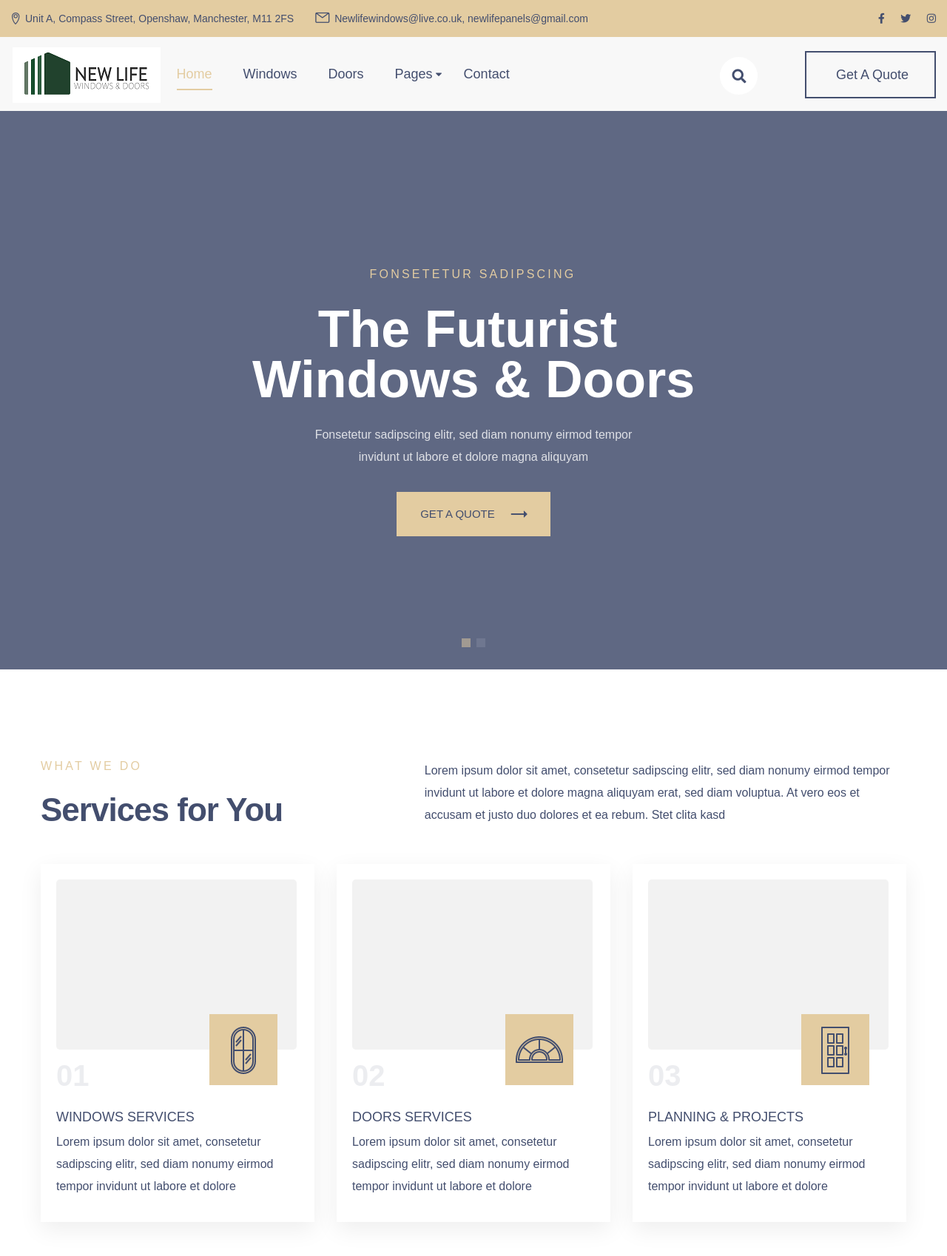
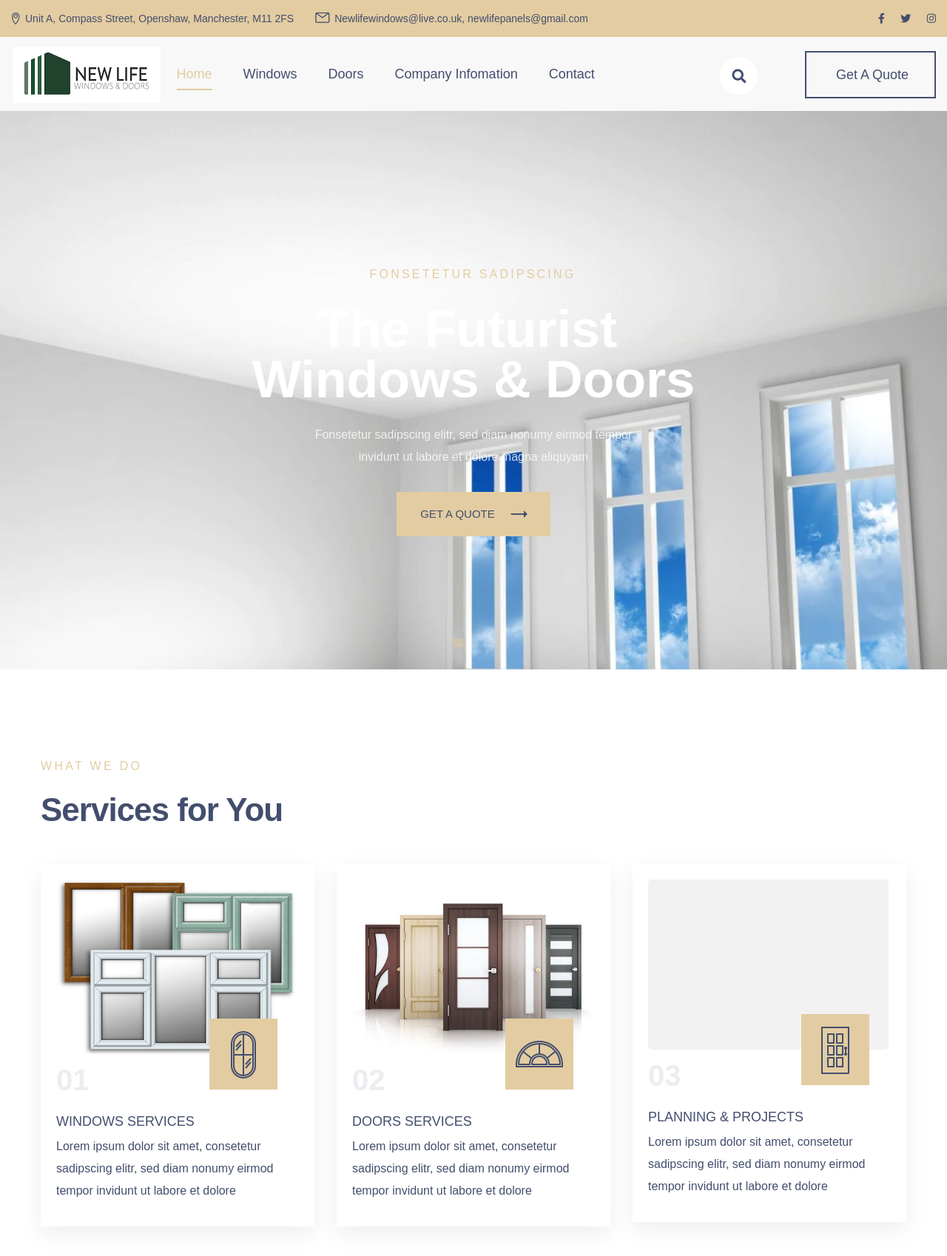
Before and after one commit to KashifNawabB/NewLifeWindows, a Django app: page / in a window 1280 px wide. Shown: the top 1698 px of the page at 74% size. Run offline with Django 3.2, Linux system fonts and the light colour scheme; some libraries are stand-ins or nearby versions; some web fonts are replaced.

Commit message:
saving progress

```diff
--- /dev/null
+++ b/static/stylesheet/myStyleSheet.css
@@ -0,0 +1,7 @@
+.slider_img{
+    width: 100%;
+    height: 100%;
+    background-position: center; /* Center the image */
+    background-repeat: no-repeat; /* Do not repeat the image */
+    background-size: cover;
+}
--- a/templates/basefile.html
+++ b/templates/basefile.html
@@ -15,6 +15,7 @@
        <link rel="stylesheet" type="text/css" href="{% static 'stylesheet/color.css' %}" />
        <!-- Animation -->
        <link rel="stylesheet" type="text/css" href="{% static 'stylesheet/animate.css' %}" />
+       <link rel="stylesheet" type="text/css" href="{% static 'stylesheet/myStyleSheet.css' %}" />
 
        <!-- Reponsive -->
        <link rel="stylesheet" type="text/css" href="{% static 'stylesheet/responsive.css' %}" />
@@ -75,24 +76,28 @@
                         </li>
                         <li><a href="/page_door">Doors</a>
                         </li>
-                        <li class="menu-item-has-children"><a href="#">Pages</a>
-                            <ul class="sub-menu">
-                                <li><a href="page-about.html">About Us</a></li>
-                                <li><a href="/company_info">Company Infomation</a></li>
-                                <li><a href="service.html">Services</a></li>
-                                <li><a href="service-details.html">Service Details</a></li>
-                                <li><a href="page-case-study.html">Case Study</a></li>
-                                <li><a href="study-details.html">Case Study Details</a></li>
-                                <li><a href="page-gallery.html">Gallery</a></li>
-                                <li><a href="page-Request-caculator.html">Cost Caculator</a></li>
-                                <li class="menu-item-has-children"><a href="blog-standard.html">Blog</a>
-                                    <ul class="sub-menu">
-                                        <li><a href="blog-standard.html">Blog Standard</a></li>
-                                        <li><a href="blog-details.html">Blog Details</a></li>
-                                    </ul>
-                                </li>
-                            </ul>
-                        </li>
+{#                          <li> <a href="#">About Us</a>#}
+{#                          </li>#}
+                          <li><a href="/company_info">Company Infomation</a>
+                          </li>
+{#                        <li class="menu-item-has-children"><a href="#">Pages</a>#}
+{#                            <ul class="sub-menu">#}
+{#                                <li><a href="page-about.html">About Us</a></li>#}
+{#                                <li><a href="/company_info">Company Infomation</a></li>#}
+{#                                <li><a href="service.html">Services</a></li>#}
+{#                                <li><a href="service-details.html">Service Details</a></li>#}
+{#                                <li><a href="page-case-study.html">Case Study</a></li>#}
+{#                                <li><a href="study-details.html">Case Study Details</a></li>#}
+{#                                <li><a href="page-gallery.html">Gallery</a></li>#}
+{#                                <li><a href="page-Request-caculator.html">Cost Caculator</a></li>#}
+{#                                <li class="menu-item-has-children"><a href="blog-standard.html">Blog</a>#}
+{#                                    <ul class="sub-menu">#}
+{#                                        <li><a href="blog-standard.html">Blog Standard</a></li>#}
+{#                                        <li><a href="blog-details.html">Blog Details</a></li>#}
+{#                                    </ul>#}
+{#                                </li>#}
+{#                            </ul>#}
+{#                        </li>#}
                         <li><a href="/page_contact">Contact</a></li>
                     </ul>
                       <!-- /.menu -->
--- a/templates/home2.html
+++ b/templates/home2.html
@@ -35,7 +35,7 @@
                         <div id="rev-slider2" class="rev_slider fullwidthabanner">
                             <ul>
                             <!-- Slide 1 -->
-                            <li data-transition="random">
+                            <li data-transition="random" class="slider_img" style="background-image: url({% static "images/windows/win2.jpg" %}); ">
                                     <!-- Main Image -->
                                     <!-- Layers -->
                                     <div
@@ -162,7 +162,7 @@
                             </li>
                             <!-- /End Slide 1 -->
                             <!-- Slide 2 -->
-                            <li data-transition="random">
+                            <li data-transition="random" class="slider_img" style="background-image: url({% static "images/windows/bifolddoor.jpg" %}); ">
                                 <!-- Main Image -->
                                 <!-- Layers -->
                                 <div
@@ -287,6 +287,8 @@
                                 </div>
                             </li>
                             <!-- /End Slide 2 -->
+                                <!-- Slider 3-->
+                            <li data-transition="random" class="slider_img" style="background-image: url({% static "images/windows/windoor3.jpg" %}); ">
                             </ul>
                         </div>
                     </div>
@@ -309,20 +311,20 @@
                                 <div class="flat-title">Services for You</div>
                             </div>
                             </div>
-                            <div class="content-service">
-                            <p class="content-p color-style1">
-                                Lorem ipsum dolor sit amet, consetetur sadipscing elitr, sed
-                                diam nonumy eirmod tempor invidunt ut labore et dolore magna
-                                aliquyam erat, sed diam voluptua. At vero eos et accusam et
-                                justo duo dolores et ea rebum. Stet clita kasd
-                            </p>
-                            </div>
+{#                            <div class="content-service">#}
+{#                            <p class="content-p color-style1">#}
+{#                                Lorem ipsum dolor sit amet, consetetur sadipscing elitr, sed#}
+{#                                diam nonumy eirmod tempor invidunt ut labore et dolore magna#}
+{#                                aliquyam erat, sed diam voluptua. At vero eos et accusam et#}
+{#                                justo duo dolores et ea rebum. Stet clita kasd#}
+{#                            </p>#}
+{#                            </div>#}
                         </div>
                         <div class="themesflat-spacer clearfix" data-desktop="43" data-mobile="43" data-smobile="43"></div>
                         <div class="col-sm-4">
                             <div class="image-box wow fadeInUp animated" data-wow-delay="0ms" data-wow-duration="1500ms">
                             <div class="image">
-                            <img src="{% static 'images/Services/imgservice1.jpg' %}" alt="">
+                            <img src="{% static 'images/windows/win3.png' %}" alt="">
                             </div>
                             <span class="number">01</span>
                             <div class="icon-window">
@@ -345,7 +347,7 @@
                             <div
                             class="image-box wow fadeInUp animated" data-wow-delay="0ms" data-wow-duration="1500ms">
                             <div class="image">
-                                <img src="{% static 'images/Services/imgservice2.jpg' %}" alt="">
+                                <img src="{% static 'images/windows/doorservice.jpg' %}" alt="">
                             </div>
                             <span class="number">02</span>
                             <div class="icon-window icon-window-style2">
@@ -405,7 +407,7 @@
                         <div class="col-sm-6 no-padding-right clearfix">
                         <div class="image-hover about-image">
                             <div class="image">
-                            <img src="{% static 'images/Secsion/imgabouth2.jpg' %}" alt="images">
+                            <img src="{% static 'images/windows/bifold.png' %}" alt="images">
                             </div>
                             <span class="bg-img">
                             </span>
@@ -1018,7 +1020,9 @@
                                     <div class="content">
                                         <div class="text"><span>Working Hours</span></div>
                                         <div class="text-time">
-                                        <span>Mon - Sat 9.00 to 18.00</span>
+                                            <span>Monday - Friday 9AM-06PM<br><br>
+                                                    Saturday 9AM-05PM
+                                            </span>
                                         </div>
                                     </div>
                                 </div>
```
Also changed, not shown: static/images/windows/bifold.png (added), static/images/windows/bifolddoor.jpg (added), static/images/windows/door2.png (added), static/images/windows/doorservice.jpg (added), static/images/windows/win2.jpg (added), static/images/windows/win3.png (added), static/images/windows/windoor.jpg (added), static/images/windows/windoor2.png (added), static/images/windows/windoor3.jpg (added), static/images/windows/window.jpg (added), static/images/windows/windowservice.jfif (added).
